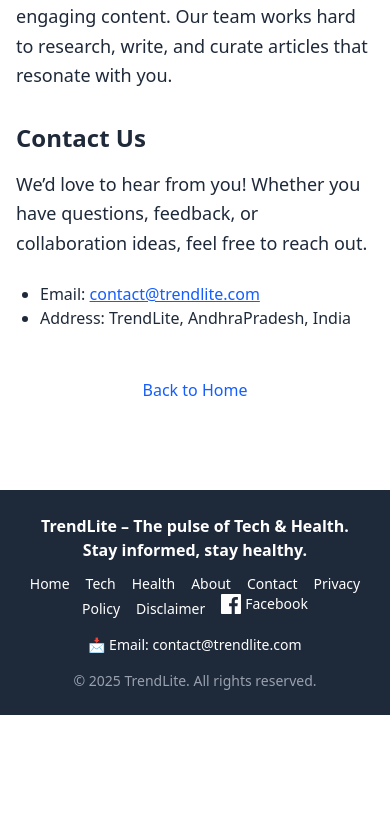
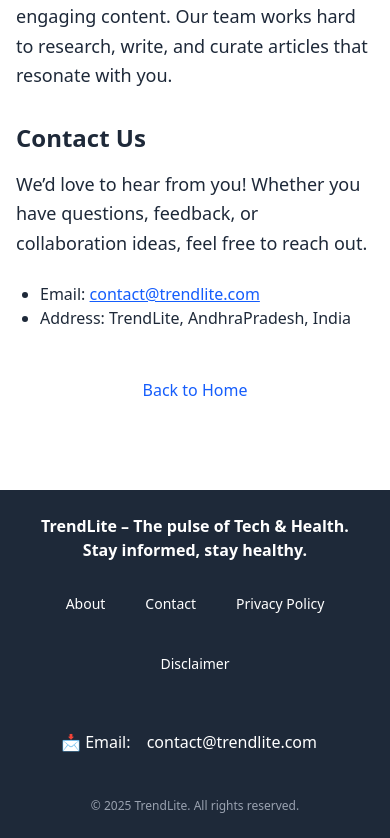
Before and after one commit to chandu539/trendlite, a Next.js app: page /about in a window 390 px wide. Shown: the part 1036-1874 px from the top of the page. Before the commit the page ends 1751 px from the top, so only its background shows below. Built offline with nearby package versions, Linux system fonts and the light colour scheme.

Commit message:
changed the footer, header,portabletextrender file

```diff
--- a/src/components/Footer.jsx
+++ b/src/components/Footer.jsx
@@ -1,42 +1,49 @@
 const Footer = () => (
-  <footer className="bg-gray-800 mt-12 p-6 text-center text-sm text-white">
-    <p className="text-base font-semibold">
-      TrendLite – The pulse of Tech & Health. Stay informed, stay healthy.
-    </p>
+  <footer className="bg-gray-800 mt-12 p-6 text-white">
+    <div className="max-w-6xl mx-auto flex flex-col sm:flex-row sm:justify-between sm:items-center gap-6">
 
-    <div className="mt-3 space-x-4">
-      <a href="/" className="hover:text-yellow-300">Home</a>
-      <a href="/tech" className="hover:text-yellow-300">Tech</a>
-      <a href="/health" className="hover:text-yellow-300">Health</a>
-      <a href="/about" className="hover:text-yellow-300">About</a>
-      <a href="/contact" className="hover:text-yellow-300">Contact</a>
-      <a href="/privacy-policy" className="hover:text-yellow-300">Privacy Policy</a>
-      <a href="/disclaimer" className="hover:text-yellow-300">Disclaimer</a>
+      {/* Brand Message */}
+      <p className="text-center sm:text-left text-base font-semibold max-w-md mx-auto sm:mx-0">
+        TrendLite – The pulse of Tech & Health. Stay informed, stay healthy.
+      </p>
 
-      {/* Facebook Link */}
-      <a
-        href="https://www.facebook.com/yourpage"
-        target="_blank"
-        rel="noopener noreferrer"
-        aria-label="Facebook"
-        className="inline-flex items-center hover:text-yellow-300"
-      >
-        <svg
-          className="h-5 w-5 mr-1 fill-current"
-          viewBox="0 0 24 24"
-          aria-hidden="true"
-        >
-          <path d="M22.675 0h-21.35C.597 0 0 .598 0 1.333v21.333C0 23.403.597 24 1.325 24H12.82v-9.294H9.692v-3.622h3.128V8.414c0-3.1 1.893-4.788 4.659-4.788 1.325 0 2.466.098 2.797.142v3.24l-1.918.001c-1.505 0-1.797.716-1.797 1.766v2.316h3.59l-.467 3.622h-3.123V24h6.116c.73 0 1.324-.598 1.324-1.334V1.333C24 .598 23.404 0 22.675 0z" />
-        </svg>
-        Facebook
-      </a>
+      {/* Navigation Links */}
+      <nav aria-label="Footer navigation">
+        <ul className="flex flex-wrap justify-center sm:justify-start gap-4 text-sm font-medium">
+          {["About", "Contact", "Privacy Policy", "Disclaimer"].map((item) => (
+            <li key={item}>
+              <a
+                href={`/${item.toLowerCase().replace(" ", "-")}`}
+                className="inline-block px-3 py-2 min-w-[44px] min-h-[44px] hover:text-yellow-300 focus:outline-none focus:ring-2 focus:ring-yellow-300 rounded"
+              >
+                {item}
+              </a>
+            </li>
+          ))}
+        </ul>
+      </nav>
     </div>
 
-    <div className="mt-4">
-      <p>📩 Email: contact@trendlite.com</p>
+    {/* Social Media & Contact */}
+    <div className="max-w-6xl mx-auto mt-8 flex flex-col sm:flex-row sm:justify-between sm:items-center gap-6">
+
+      {/* Social Media */}
+
+
+      {/* Contact Email */}
+      <p className="text-center sm:text-left break-words">
+        📩 Email:{" "}
+        <a
+          href="mailto:contact@trendlite.com"
+          className="inline-block px-3 py-2 min-w-[44px] min-h-[44px] hover:text-yellow-300 focus:outline-none focus:ring-2 focus:ring-yellow-300 rounded"
+        >
+          contact@trendlite.com
+        </a>
+      </p>
     </div>
 
-    <p className="mt-4 text-gray-400">
+    {/* Copyright */}
+    <p className="mt-8 text-center text-gray-400 text-xs">
       © 2025 TrendLite. All rights reserved.
     </p>
   </footer>
--- a/src/components/Header.jsx
+++ b/src/components/Header.jsx
@@ -21,7 +21,11 @@
         </div>
 
         {/* Desktop Navigation */}
-        <nav className="hidden md:flex gap-6 items-center">
+        <nav
+          className="hidden md:flex gap-6 items-center"
+          role="navigation"
+          aria-label="Primary Navigation"
+        >
           <Link href="/" className="hover:text-yellow-300">🏠 Home</Link>
           <Link href="/tech" className="hover:text-yellow-300">📱 Tech</Link>
           <Link href="/health" className="hover:text-yellow-300">❤️ Health</Link>
@@ -35,6 +39,7 @@
               name="search"
               type="text"
               placeholder="Search..."
+              aria-label="Search site content"
               className="pl-10 pr-3 py-1 rounded-md bg-gray-700 text-white placeholder-gray-300 focus:outline-none focus:ring-2 focus:ring-yellow-300"
             />
 
@@ -46,6 +51,10 @@
         <button
           className="md:hidden focus:outline-none"
           onClick={() => setIsOpen(!isOpen)}
+          aria-label="Toggle menu"
+          aria-expanded={isOpen}
+          aria-controls="mobile-menu"
+          type="button"
         >
           <svg
             className="w-6 h-6 text-white"
@@ -65,24 +74,30 @@
 
       {/* Mobile Dropdown */}
       {isOpen && (
-        <div className="md:hidden bg-gray-800 px-8 pb-4 space-y-2 al   items-center">
+        <nav
+          id="mobile-menu"
+          className="md:hidden bg-gray-800 px-8 pb-4 space-y-2"
+          role="navigation"
+          aria-label="Mobile Navigation"
+        >
           <Link href="/" className="block text-white">🏠 Home</Link>
           <Link href="/tech" className="block text-white">📱 Tech</Link>
-          <Link href="/movies" className="block text-white">🎬 Movies</Link>
           <Link href="/health" className="block text-white">❤️ Health</Link>
-          <Link href="/inventions" className="block text-white">💡 Inventions</Link>
+          <Link href="/about" className="block text-white">About</Link>
+          <Link href="/contact" className="block text-white">Contact</Link>
           <div className="relative">
             <input
               id="mobile-search-input"
               name="search"
               type="text"
               placeholder="Search..."
+              aria-label="Search site content"
               className="w-full pl-10 pr-3 py-1 rounded-md bg-gray-800 text-white placeholder-gray-300 focus:outline-none focus:ring-2 focus:ring-yellow-300"
             />
 
             <MagnifyingGlassIcon className="w-5 h-5 text-gray-300 absolute left-2 top-1.5" />
           </div>
-        </div>
+        </nav>
       )}
     </header>
   );
--- /dev/null
+++ b/src/components/PortableTextRenderer.js
@@ -0,0 +1,28 @@
+// components/PortableTextRenderer.js
+import { PortableText } from '@portabletext/react';
+
+const components = {
+  types: {},
+  marks: {
+    strong: ({ children }) => <strong>{children}</strong>,
+  },
+  block: {
+    h1: ({ children }) => <h1 className="text-4xl font-bold my-4">{children}</h1>,
+    h2: ({ children }) => <h2 className="text-3xl font-semibold my-3">{children}</h2>,
+    h3: ({ children }) => <h3 className="text-2xl font-medium my-2">{children}</h3>,
+    h4: ({ children }) => <h4 className="text-xl font-medium my-1">{children}</h4>,
+    normal: ({ children }) => <p className="text-base my-2">{children}</p>,
+  },
+  list: {
+    bullet: ({ children }) => <ul className="list-disc ml-5 my-2">{children}</ul>,
+    number: ({ children }) => <ol className="list-decimal ml-5 my-2">{children}</ol>,
+  },
+  listItem: {
+    bullet: ({ children }) => <li className="mb-1">{children}</li>,
+    number: ({ children }) => <li className="mb-1">{children}</li>,
+  },
+};
+
+export default function PortableTextRenderer({ value }) {
+  return <PortableText value={value} components={components} />;
+}
--- a/src/pages/[category]/[slug].js
+++ b/src/pages/[category]/[slug].js
@@ -4,7 +4,8 @@
 import Image from 'next/image';
 import { format } from 'date-fns';
 import { useRouter } from 'next/router';
-import { PortableText } from '@portabletext/react';
+//import { PortableText } from '@portabletext/react';
+import PortableTextRenderer from '../../components/PortableTextRenderer';
 
 import Header from '../../components/Header';
 import Footer from '../../components/Footer';
@@ -94,7 +95,7 @@
             </div>
 
             <div className="text-lg leading-relaxed space-y-4 text-justify max-w-3xl mx-auto px-4 hyphens-auto">
-              <PortableText value={article.body} />
+              <PortableTextRenderer value={article.body} />
             </div>
 
             {/* Comments Section */}
@@ -187,7 +188,7 @@
               <p className="text-sm text-gray-700 font-medium">🌟 Sponsored Ad</p>
               <div className="my-2 relative w-full aspect-video rounded overflow-hidden">
                 <Image
-                  src="/images/ai-life.jpg"
+                  src="/logo.webp"
                   alt="Ad"
                   fill
                   sizes="(max-width: 768px) 100vw, 30vw"
--- a/src/pages/tech.js
+++ b/src/pages/tech.js
@@ -41,20 +41,19 @@
         <title>Tech - TrendLite</title>
         <meta
           name="description"
-          content="Explore English-language Telugu tech articles on gadgets, AI, mobile apps, and innovation. Stay ahead with TrendLite."
+          content="Explore English-language tech articles on gadgets, AI, mobile apps, and innovation. Stay ahead with TrendLite Tech."
         />
-
         <meta
           name="keywords"
-          content="Telugu Tech Blog, English Tech News, AI Updates, Gadgets 2025, Mobile Reviews, TrendLite Tech, Tech Articles in English"
+          content="Tech Blog, English Tech News, AI Updates, Gadgets 2025, Mobile Reviews, TrendLite Tech, Tech Articles in English"
         />
         <meta name="author" content="TrendLite Team" />
 
         {/* Open Graph Tags */}
-        <meta property="og:title" content="English-language Telugu Tech Articles | TrendLite" />
+        <meta property="og:title" content="English Tech Articles | TrendLite" />
         <meta
           property="og:description"
-          content="Stay updated with trending Telugu tech articles written in English, covering AI, innovations, gadgets, and more."
+          content="Stay updated with trending tech articles written in English, covering AI, gadgets, innovations, and more."
         />
         <meta property="og:type" content="website" />
         <meta property="og:url" content="https://trendlite.vercel.app/tech" />
@@ -62,16 +61,18 @@
 
         {/* Twitter Card Tags */}
         <meta name="twitter:card" content="summary_large_image" />
-        <meta name="twitter:title" content="English-language Telugu Tech News | TrendLite" />
+        <meta name="twitter:title" content="English Tech News | TrendLite" />
         <meta
           name="twitter:description"
-          content="Discover new tech trends, gadgets, and AI stories about Telugu tech, all in English only on TrendLite."
+          content="Discover the latest tech trends, gadgets, and AI updates, all written in English on TrendLite."
         />
         <meta name="twitter:image" content="https://trendlite.vercel.app/trendlite-tech-og.png" />
 
         {/* Canonical Link */}
         <link rel="canonical" href="https://trendlite.vercel.app/tech" />
       </Head>
+
+
 
       <Header />
       <main className="container mx-auto px-4 mt-6">
```
Also changed, not shown: src/pages/index.js (+10 -8 lines).
